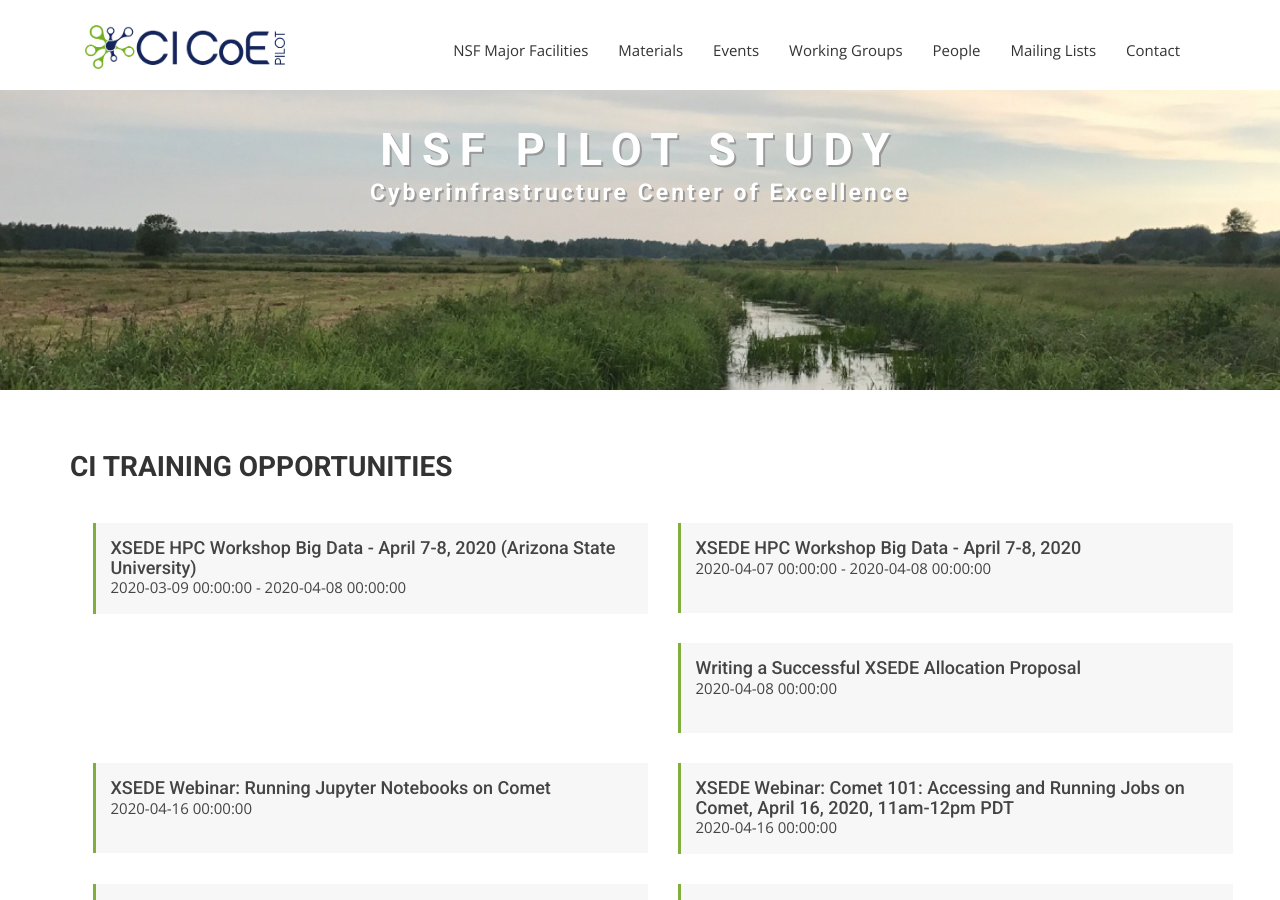
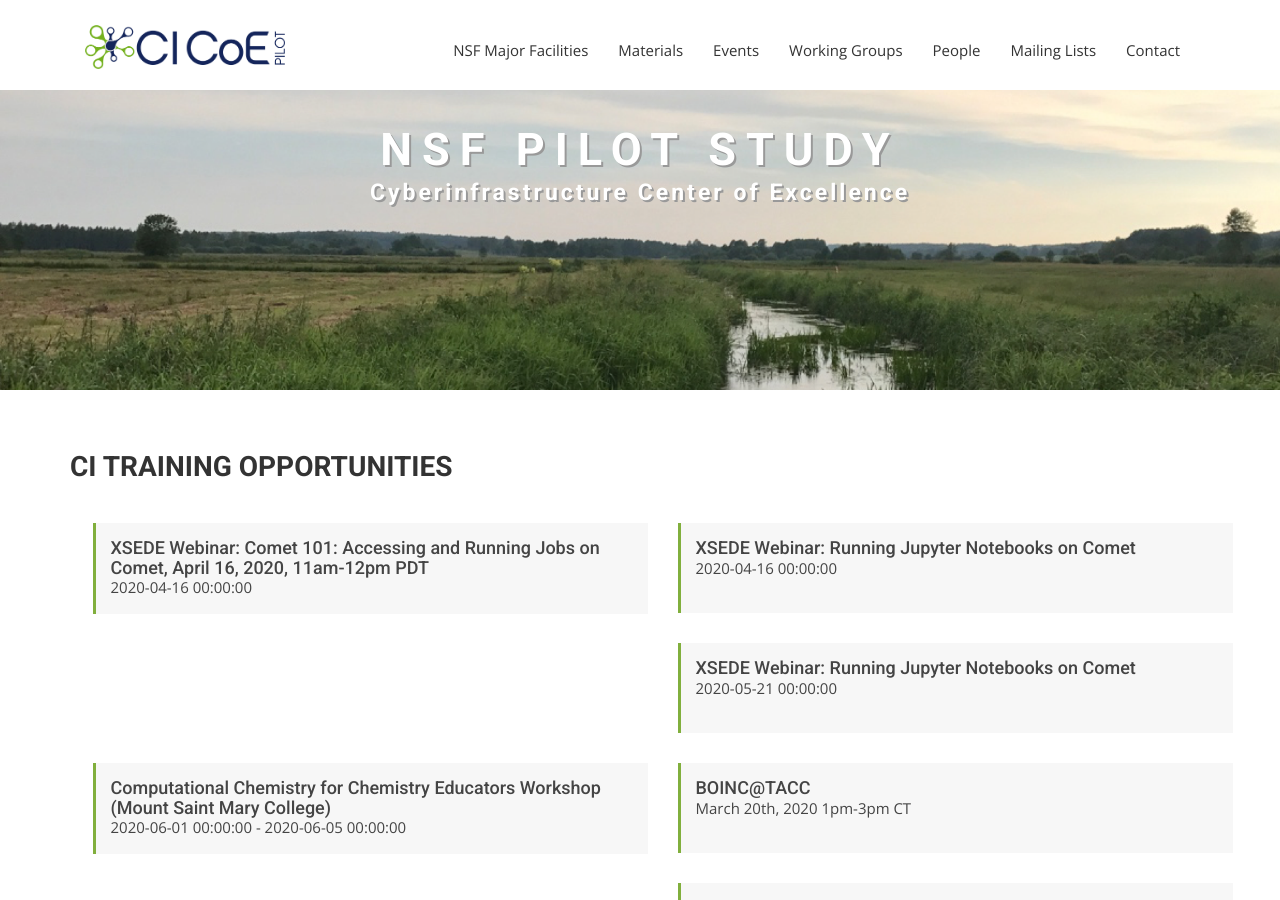
Before and after one commit to cicoe/cicoe.github.io, a Jekyll site: the page built from training_opportunities.html, in a window 1280 px wide and 900 px high. Built offline with Jekyll 4.4.1, drawn with Linux system fonts in a browser that asks for light colours; nearby versions of some CDN libraries; some web fonts are replaced.

Commit message:
updated training events

```diff
--- a/_data/training_opportunities.yml
+++ b/_data/training_opportunities.yml
@@ -1,29 +1,14 @@
-- categroy: Workshop
-  date: 2020-03-09 00:00:00 - 2020-04-08 00:00:00
-  source: XSEDE
-  title: XSEDE HPC Workshop Big Data - April 7-8, 2020 (Arizona State University)
-  website: "Registration closed"
-- categroy: Workshop
-  date: 2020-04-07 00:00:00 - 2020-04-08 00:00:00
-  source: XSEDE
-  title: XSEDE HPC Workshop Big Data - April 7-8, 2020
-  website: "Multiple"
-- categroy: Workshop
-  date: '2020-04-08 00:00:00'
-  source: XSEDE
-  title: Writing a Successful XSEDE Allocation Proposal
-  website: "https://www.xsede.org/web/xup/course-calendar/-/training-user/class/594/session/3667/register"
-- categroy: Workshop
-  date: '2020-04-16 00:00:00'
-  source: XSEDE
-  title: 'XSEDE Webinar: Running Jupyter Notebooks on Comet'
-  website: "https://www.xsede.org/web/xup/course-calendar/-/training-user/class/2042/session/3661/register"
 - categroy: Workshop
   date: '2020-04-16 00:00:00'
   source: XSEDE
   title: 'XSEDE Webinar: Comet 101: Accessing and Running Jobs on Comet, April 16,
     2020, 11am-12pm PDT'
   website: "https://www.xsede.org/web/xup/course-calendar/-/training-user/class/2050/session/3666/register"
+- categroy: Workshop
+  date: '2020-04-16 00:00:00'
+  source: XSEDE
+  title: 'XSEDE Webinar: Running Jupyter Notebooks on Comet'
+  website: "https://www.xsede.org/web/xup/course-calendar/-/training-user/class/2042/session/3661/register"
 - categroy: Workshop
   date: '2020-05-21 00:00:00'
   source: XSEDE
```
